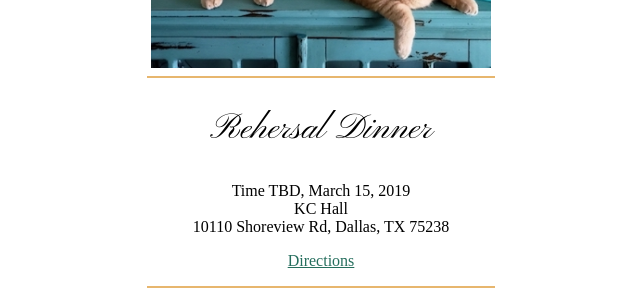
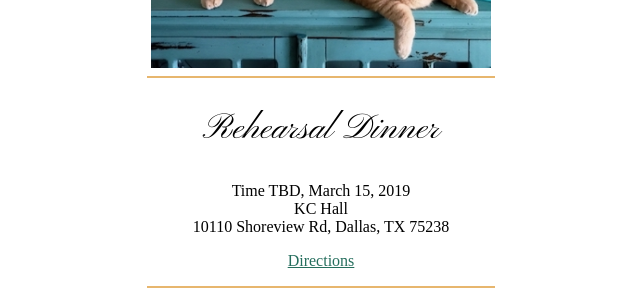
Before and after one commit to breckenedge/meowiedintexas.com, a Jekyll site: the page built from index.html, in a window 1280 px wide and 900 px high, scrolled down 582 px. Shown: the part 153-453 px from the top of the window, without its empty margins (319-959 px from the left). Built offline with Jekyll 4.4.1, drawn with Linux system fonts in a browser that asks for light colours.

Commit message:
Fix spelling on "rehearsal"

```diff
--- a/index.html
+++ b/index.html
@@ -6,7 +6,7 @@ layout: default
 <hr>
 
 <div class="text-centered">
-  <h2>Rehersal Dinner</h2>
+  <h2>Rehearsal Dinner</h2>
 
   <p>
   Time TBD, March 15, 2019<br>
```
